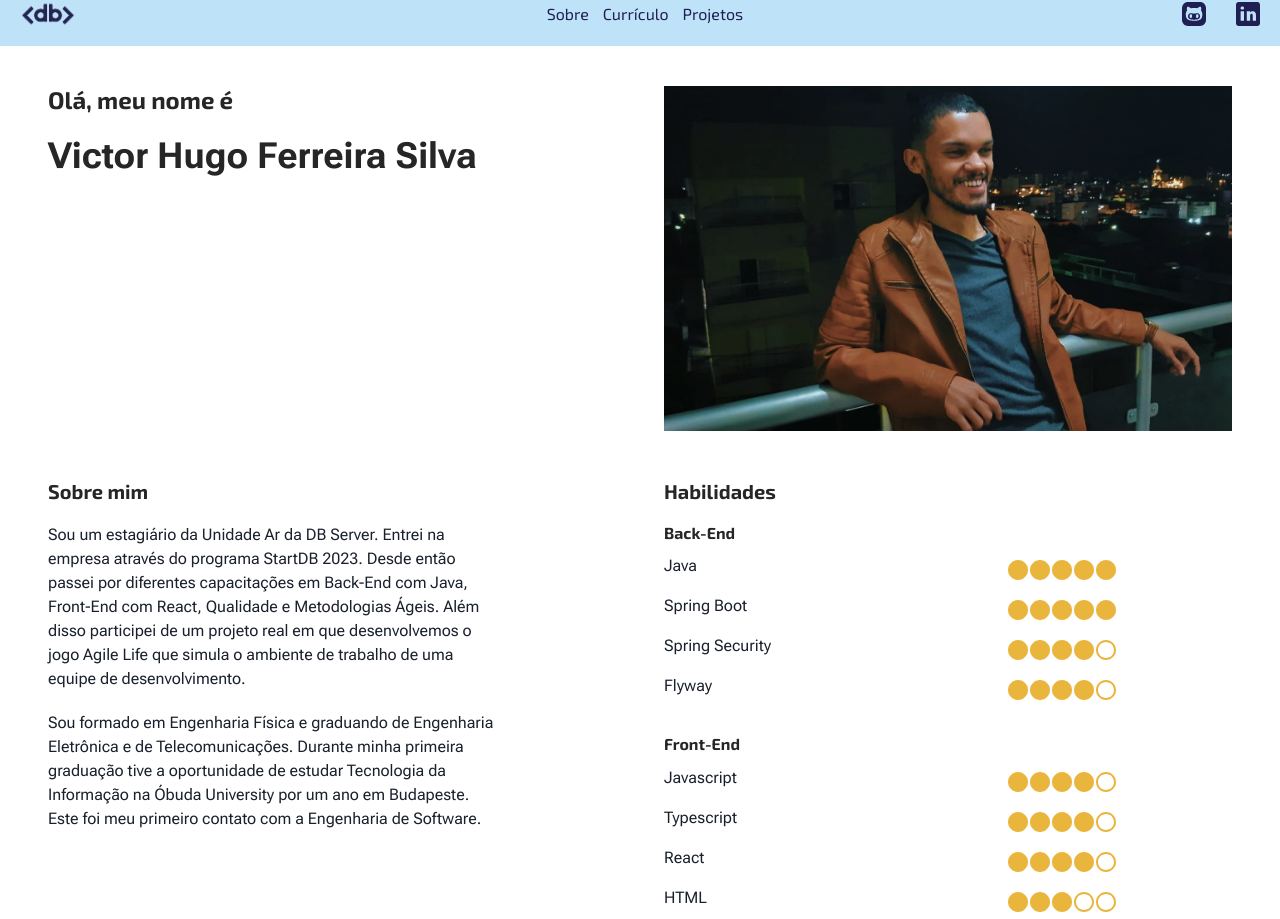
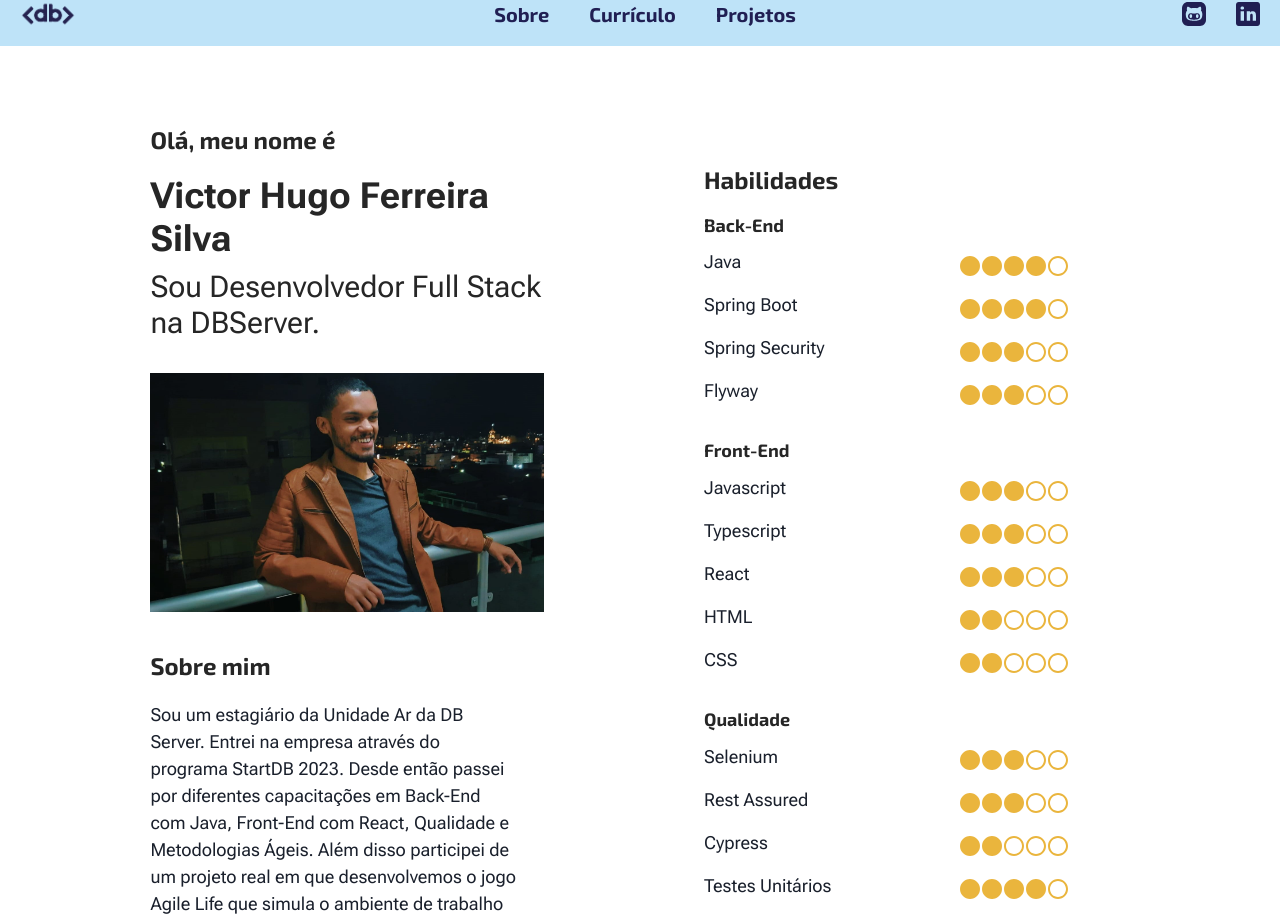
Before and after one commit to victorhfsilva/db-portfolio, a React (Vite) app: page / in a window 1280 px wide. Shown: the part 18-937 px from the top of the page. Built offline with nearby package versions, Linux system fonts and the light colour scheme.

Commit message:
refactor: Refatoração do Portfólio.

```diff
--- a/src/components/header/index.tsx
+++ b/src/components/header/index.tsx
@@ -9,20 +9,32 @@ const Header = () => {
             <Flex background={'blue.100'} justifyContent={'space-between'} alignItems={'center'}>
                 <DB />
 
-                <Flex gap={'3.5'}marginLeft={'16'} marginRight={'5'}>
+                <Flex gap={'10'} marginLeft={'16'} marginRight={'5'}>
                     <Link to="/">
-                        <Text fontFamily={'decorativo'} color={'azul.800'}>Sobre</Text>
+                        <Text fontFamily={'decorativo'}
+                            color={'azul.800'}
+                            fontSize={'xl'}>
+                                <b>Sobre</b>
+                        </Text>
                     </Link>
 
                     <Link
                         to="/Victor Hugo Ferreira Silva - Currículo.pdf"
                         target="_blank"
                         rel="noopener noreferrer">
-                        <Text fontFamily={'decorativo'} color={'azul.800'}>Currículo</Text>
+                        <Text fontFamily={'decorativo'}
+                            color={'azul.800'}
+                            fontSize={'xl'}>
+                                <b>Currículo</b>
+                        </Text>
                     </Link>
 
                     <Link to="/projetos">
-                        <Text fontFamily={'decorativo'} color={'azul.800'}>Projetos</Text>
+                        <Text fontFamily={'decorativo'}
+                            color={'azul.800'}
+                            fontSize={'xl'}>
+                                <b>Projetos</b>
+                        </Text>
                     </Link>
                 </Flex>
 
--- a/src/pages/home/habilidade.tsx
+++ b/src/pages/home/habilidade.tsx
@@ -18,7 +18,7 @@ const Habilidade: React.FC<HabilidadeProps> = ({ nome, nivel }) => {
         alignItems={'center'}>
             <Text
                 fontFamily={'sans_serif'}
-                fontSize={'md'}
+                fontSize={'lg'}
                 paddingBottom={'2'}>
                     {nome}
             </Text>
--- a/src/pages/home/habilidades.tsx
+++ b/src/pages/home/habilidades.tsx
@@ -3,10 +3,10 @@ import Habilidade from "./habilidade";
 
 const Habilidades = () => {
     return (
-        <Flex direction={'column'} width={'80%'}>
+        <Flex direction={'column'} width={'86%'}>
             <Heading
                 as={'h2'}
-                fontFamily={'decorativo'} fontSize={'xl'}
+                fontFamily={'decorativo'} fontSize={'2xl'}
                 color={'cinza.800'}
                 marginBottom={'5'}>
                 Habilidades
@@ -15,58 +15,58 @@ const Habilidades = () => {
             <Flex direction={'column'} paddingBottom={'5'}>
                 <Heading
                     as={'h2'}
-                    fontFamily={'decorativo'} fontSize={'md'}
+                    fontFamily={'decorativo'} fontSize={'lg'}
                     color={'cinza.800'}
                     marginBottom={'3'}>
                     Back-End
                 </Heading>
-                <Habilidade nome={'Java'} nivel={5} />
-                <Habilidade nome={'Spring Boot'} nivel={5} />
-                <Habilidade nome={'Spring Security'} nivel={4} />
-                <Habilidade nome={'Flyway'} nivel={4} />
+                <Habilidade nome={'Java'} nivel={4} />
+                <Habilidade nome={'Spring Boot'} nivel={4} />
+                <Habilidade nome={'Spring Security'} nivel={3} />
+                <Habilidade nome={'Flyway'} nivel={3} />
             </Flex>
 
             <Flex direction={'column'} paddingBottom={'5'}>
                 <Heading
                     as={'h2'}
-                    fontFamily={'decorativo'} fontSize={'md'}
+                    fontFamily={'decorativo'} fontSize={'lg'}
                     color={'cinza.800'}
                     marginBottom={'3'}>
                     Front-End
                 </Heading>
-                <Habilidade nome={'Javascript'} nivel={4} />
-                <Habilidade nome={'Typescript'} nivel={4} />
-                <Habilidade nome={'React'} nivel={4} />
-                <Habilidade nome={'HTML'} nivel={3} />
-                <Habilidade nome={'CSS'} nivel={3} />
+                <Habilidade nome={'Javascript'} nivel={3} />
+                <Habilidade nome={'Typescript'} nivel={3} />
+                <Habilidade nome={'React'} nivel={3} />
+                <Habilidade nome={'HTML'} nivel={2} />
+                <Habilidade nome={'CSS'} nivel={2} />
             </Flex>
 
             <Flex direction={'column'} paddingBottom={'5'}>
                 <Heading
                     as={'h2'}
-                    fontFamily={'decorativo'} fontSize={'md'}
+                    fontFamily={'decorativo'} fontSize={'lg'}
                     color={'cinza.800'}
                     marginBottom={'3'}>
                     Qualidade
                 </Heading>
-                <Habilidade nome={'Selenium'} nivel={4} />
-                <Habilidade nome={'Rest Assured'} nivel={4} />
-                <Habilidade nome={'Cypress'} nivel={3} />
-                <Habilidade nome={'Testes Unitários'} nivel={5} />
-                <Habilidade nome={'Testes de Integração'} nivel={5} />
+                <Habilidade nome={'Selenium'} nivel={3} />
+                <Habilidade nome={'Rest Assured'} nivel={3} />
+                <Habilidade nome={'Cypress'} nivel={2} />
+                <Habilidade nome={'Testes Unitários'} nivel={4} />
+                <Habilidade nome={'Testes de Integração'} nivel={4} />
             </Flex>
 
             <Flex direction={'column'} paddingBottom={'5'}>
                 <Heading
                     as={'h2'}
-                    fontFamily={'decorativo'} fontSize={'md'}
+                    fontFamily={'decorativo'} fontSize={'lg'}
                     color={'cinza.800'}
                     marginBottom={'3'}>
                     DevOps
                 </Heading>
-                <Habilidade nome={'Linux'} nivel={4} />
-                <Habilidade nome={'Docker'} nivel={4} />
-                <Habilidade nome={'Git'} nivel={4} />
+                <Habilidade nome={'Linux'} nivel={3} />
+                <Habilidade nome={'Docker'} nivel={3} />
+                <Habilidade nome={'Git'} nivel={3} />
             </Flex>
         </Flex>
     )
--- a/src/pages/home/index.tsx
+++ b/src/pages/home/index.tsx
@@ -5,10 +5,14 @@ import Habilidades from "./habilidades";
 const Home = () => {
     return (
         <Grid templateColumns={{base: 'repeat(1, 1fr)', md: 'repeat(2, 1fr)'}}
-            gap={'12'}
+            paddingLeft={'8%'}
+            paddingRight={'8%'}
+            marginTop={'20'}
+            rowGap={'2'}
+            columnGap={'32'}
             marginLeft={'12'}
             marginRight={'12'}
-            marginTop={'10'}
+            alignItems={'center'}
             marginBottom={'4'}>
 
                 <GridItem>
@@ -23,23 +27,35 @@ const Home = () => {
                         <Heading
                             as={'h1'}
                             fontFamily={'sans_serif'} fontSize={'4xl'}
-                            color={'cinza.800'}>
+                            color={'cinza.800'}
+                            marginBottom={'2'}>
                                 Victor Hugo Ferreira Silva
                         </Heading>
+                        <Heading
+                            as={'h3'}
+                            fontFamily={'sans_serif'} fontSize={'3xl'} fontWeight={'normal'}
+                            color={'cinza.800'}>
+                                Sou Desenvolvedor Full Stack na DBServer.
+                        </Heading>
+                        <Image
+                        src={'/victor-silva.jpg'}
+                        alt={'Foto de Victor Hugo Ferreira Silva'}
+                        marginTop={'8'}
+                        marginEnd={'8'}/>
                     </Flex>
+
+
                 </GridItem>
 
-                <GridItem>
-                    <Image src={'/victor-silva.jpg'} alt={'Foto de Victor Hugo Ferreira Silva'} />
+                <GridItem rowSpan={2}>
+                    <Habilidades />
                 </GridItem>
 
-                <GridItem colSpan={{base: 2, md: 1}}>
+                <GridItem marginTop={'8'}>
                     <SobreMim/>
                 </GridItem>
 
-                <GridItem colSpan={{base: 2, md: 1}}>
-                    <Habilidades />
-                </GridItem>
+
         </Grid>
 
     )
--- a/src/pages/home/sobreMim.tsx
+++ b/src/pages/home/sobreMim.tsx
@@ -2,22 +2,22 @@ import { Flex, Heading, Text } from "@chakra-ui/react";
 
 const SobreMim = () => {
     return (
-        <Flex direction={'column'} width={'80%'}>
+        <Flex direction={'column'} width={'86%'}>
             <Heading
                 as={'h2'}
-                fontFamily={'decorativo'} fontSize={'xl'}
+                fontFamily={'decorativo'} fontSize={'2xl'}
                 color={'cinza.800'}
                 marginBottom={'5'}>
                 Sobre mim
             </Heading>
 
             <Text paddingBottom={'5'}
-                fontFamily={'sans_serif'} fontSize={'md'}>
+                fontFamily={'sans_serif'} fontSize={'lg'}>
                 Sou um estagiário da Unidade Ar da DB Server. Entrei na empresa através do programa StartDB 2023. Desde então passei por diferentes capacitações em Back-End com Java, Front-End com React, Qualidade e Metodologias Ágeis. Além disso participei de um projeto real em que desenvolvemos o jogo Agile Life que simula o ambiente de trabalho de uma equipe de desenvolvimento.
             </Text>
 
             <Text paddingBottom={'5'}
-                fontFamily={'sans_serif'} fontSize={'md'}>
+                fontFamily={'sans_serif'} fontSize={'lg'}>
                 Sou formado em Engenharia Física e graduando de Engenharia Eletrônica e de Telecomunicações. Durante minha primeira graduação tive a oportunidade de estudar Tecnologia da Informação na Óbuda University por um ano em Budapeste. Este foi meu primeiro contato com a Engenharia de Software.
             </Text>
         </Flex>
--- a/src/pages/projetos/index.tsx
+++ b/src/pages/projetos/index.tsx
@@ -3,14 +3,13 @@ import Projeto from "./projeto";
 
 const Projetos = () => {
     return (
-        <Grid templateColumns={{base: 'repeat(1, 1fr)', md: 'repeat(2, 1fr)', lg: 'repeat(3, 1fr)'}}
-        gap={'12'}
+        <>
+        <Flex direction={'column'}
                 marginLeft={'12'}
                 marginRight={'12'}
-        marginTop={'10'}
-        marginBottom={'4'}>
-                <GridItem colSpan={3}>
-                    <Flex direction={'column'}>
+                paddingLeft={'8%'}
+                paddingRight={'8%'}
+                marginTop={'10'}>
             <Heading
                 as={'h2'}
                 fontFamily={'decorativo'} fontSize={'2xl'}
@@ -26,7 +25,16 @@ const Projetos = () => {
                     Projetos
             </Heading>
         </Flex>
-                </GridItem>
+        <Grid
+        templateColumns={{base: 'repeat(1, 1fr)', md: 'repeat(2, 1fr)', lg: 'repeat(3, 1fr)', '2xl': 'repeat(4, 1fr)'}}
+            gap={'12'}
+            marginLeft={'12'}
+            marginRight={'12'}
+            paddingLeft={'8%'}
+            paddingRight={'8%'}
+            marginBottom={'4'}
+            marginTop={'10'}
+            justifyItems={'center'}>
 
             <GridItem>
                 <Projeto
@@ -58,6 +66,7 @@ const Projetos = () => {
             </GridItem>
 
         </Grid>
+        </>
     )
 }
 
--- a/src/pages/projetos/projeto.tsx
+++ b/src/pages/projetos/projeto.tsx
@@ -13,7 +13,7 @@ const Projeto: React.FC<ProjetoProps> = ({imagem, titulo, habilidades, descricao
         <Flex
             direction={'column'}
             width={'64'}
-            height={'26rem'}
+            height={'30rem'}
             background={'cinza.50'}
             borderRadius={'lg'}
             boxShadow={'lg'}
@@ -33,7 +33,7 @@ const Projeto: React.FC<ProjetoProps> = ({imagem, titulo, habilidades, descricao
                 <Flex direction={'column'} >
                     <Heading
                         fontFamily={'decorativo'}
-                        fontSize={'lg'}
+                        fontSize={'xl'}
                         as={'h3'}
                         paddingBottom={'1'}
                         paddingLeft={'4'}>
@@ -41,7 +41,7 @@ const Projeto: React.FC<ProjetoProps> = ({imagem, titulo, habilidades, descricao
                     </Heading>
                     <Text
                         fontFamily={'decorativo'}
-                        fontSize={'xs'}
+                        fontSize={'sm'}
                         color={'rosa'}
                         paddingLeft={'4'}
                         paddingBottom={'3'}>
@@ -49,7 +49,7 @@ const Projeto: React.FC<ProjetoProps> = ({imagem, titulo, habilidades, descricao
                     </Text>
                     <Text
                         fontFamily={'sans_serif'}
-                        fontSize={'xs'}
+                        fontSize={'sm'}
                         paddingLeft={'4'}
                         paddingRight={'4'}>
                             {descricao}
```
Also changed, not shown: 1 other file (tests, documents, lock files or other folders). Lines whose indentation alone changed are shown as unchanged.
